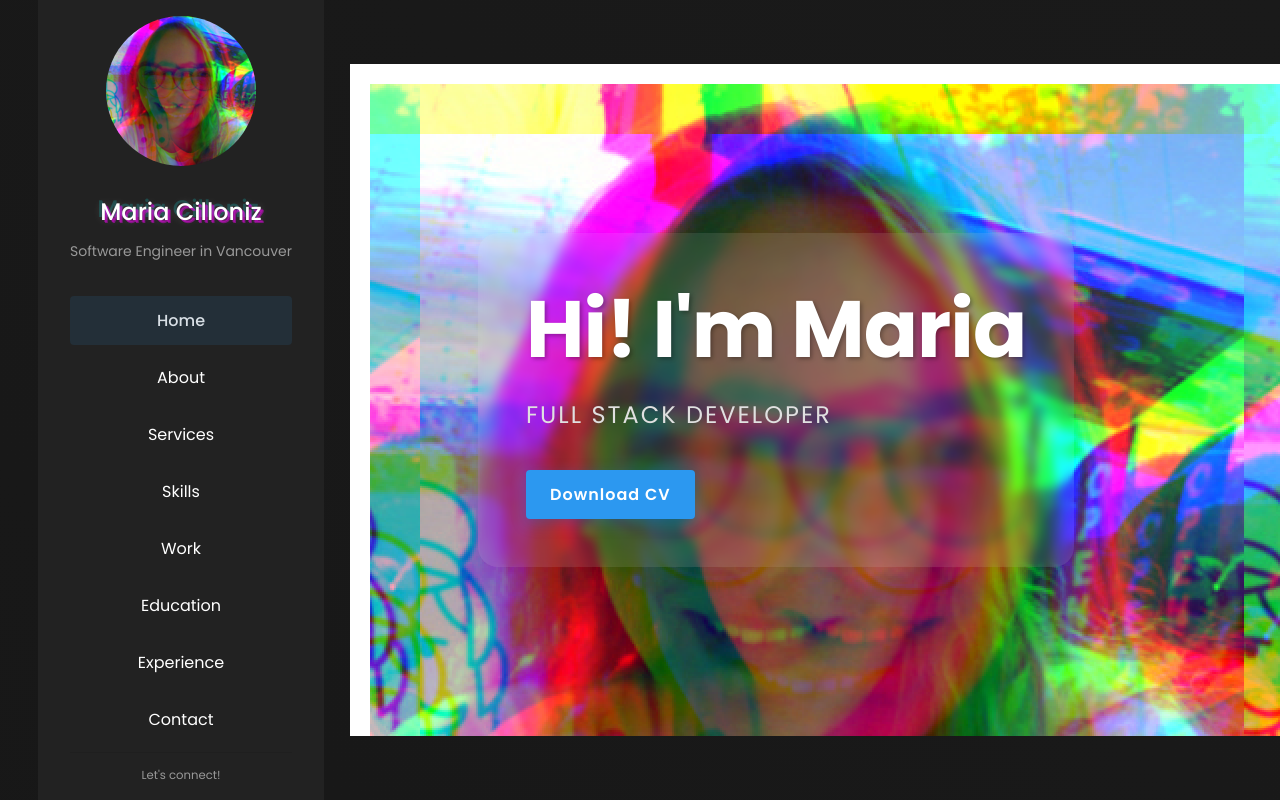
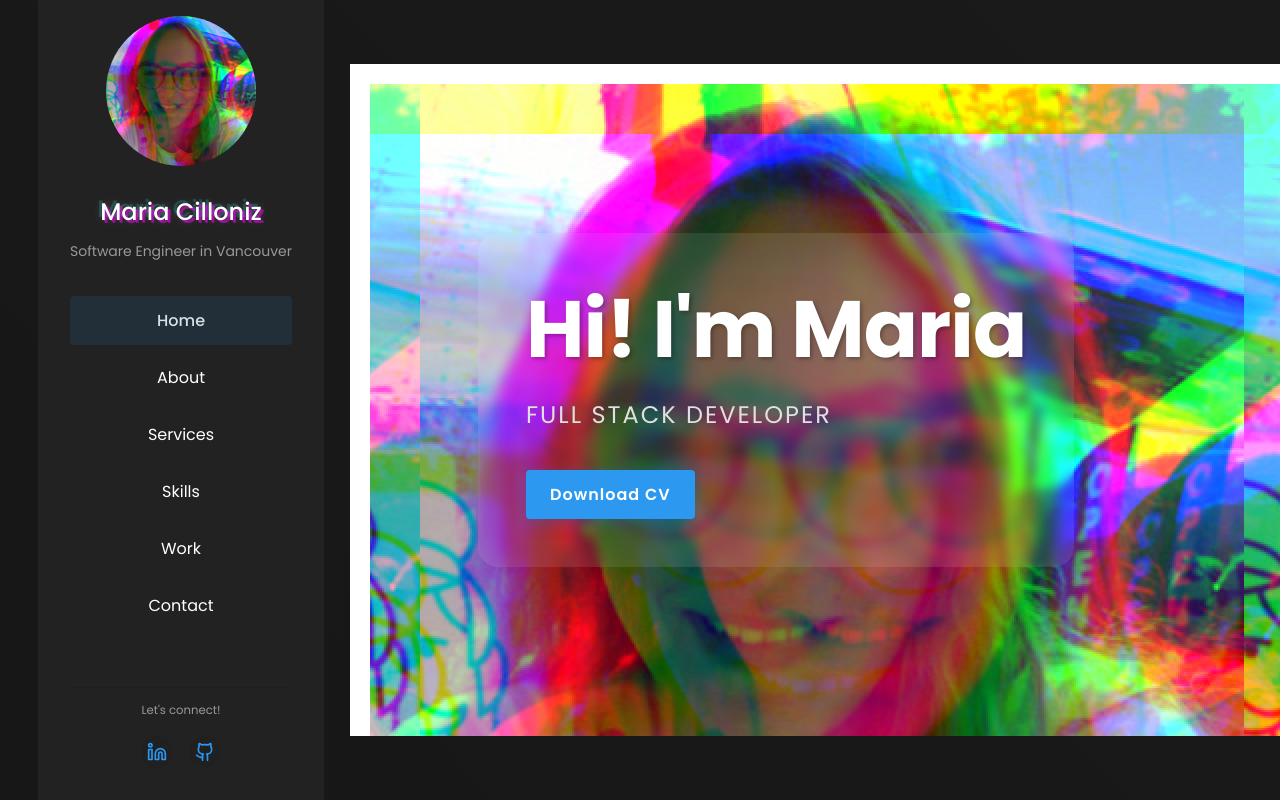
Before and after one commit to MariaCilloniz/portfolio, a React (Vite) app: page / in a window 1280 px wide. Shown: the top 800 px of the page. Built offline with nearby package versions, Linux system fonts and the light colour scheme.

Commit message:
Contact page

```diff
--- a/src/App.jsx
+++ b/src/App.jsx
@@ -41,8 +41,8 @@ function App() {
         <Services id="services" />
         <Skills id="skills" />
         <Work id="work" />
-        <Education id="education" />
-        <Experience id="experience" />
+        {/* <Education id="education" />
+        <Experience id="experience" /> */}
         <Contact id="contact" />
       </main>
     </div>
--- a/src/components/Aside/Aside.jsx
+++ b/src/components/Aside/Aside.jsx
@@ -1,10 +1,8 @@
 import React, {useState, useEffect} from 'react';
 import heroImage from '/images/output.png';
 import {
-  Facebook,
-  Twitter,
-  Instagram,
-  Linkedin
+  Linkedin,
+  Github
 } from 'lucide-react';
 import './Aside.scss';
 
@@ -16,13 +14,14 @@ function Aside({ isOpen, toggleSidebar }) {
         { id: 'services', label: 'Services' },
         { id: 'skills', label: 'Skills' },
         { id: 'work', label: 'Work' },
-        { id: 'education', label: 'Education' },
-        { id: 'experience', label: 'Experience' },
+        // { id: 'education', label: 'Education' },
+        // { id: 'experience', label: 'Experience' },
         { id: 'contact', label: 'Contact' }
     ];
 
 const socialLinks = [
-        { icon: <Linkedin size={20} />, url: '#', label: 'LinkedIn' }
+        { icon: <Linkedin size={20} />, url: '#', label: 'LinkedIn' },
+        { icon: <Github size={20} />, url: '#', label: 'GitHub' }
     ];
 
     useEffect(() => {
--- a/src/components/Contact/Contact.jsx
+++ b/src/components/Contact/Contact.jsx
@@ -1,6 +1,6 @@
 import React, { useState } from 'react';
 import { motion } from 'framer-motion';
-import { Mail, MapPin, Phone } from 'lucide-react';
+import { Mail, MapPin, Phone, Github, Linkedin} from 'lucide-react';
 import './Contact.scss';
 
 function Contact() {
@@ -28,17 +28,17 @@ function Contact() {
     const contactInfo = [
         {
             icon: <Mail />,
-            value: 'info@domain.com',
-            link: 'mailto:info@domain.com'
+            value: 'majocilloniz@gmail.com',
+            link: 'mailto:majocilloniz@gmail.com'
         },
         {
-            icon: <MapPin />,
-            value: '198 West 21th Street, Suite 721 New York NY 10016'
+            icon: <Github />,
+            value: 'MariaCilloniz'
         },
         {
-            icon: <Phone />,
-            value: '+123 456 7890',
-            link: 'tel:+1234567890'
+            icon: <Linkedin />,
+            value: 'Maria Jose Cilloniz',
+            link: 'Maria Jose Cilloniz'
         }
     ];
 
--- a/src/components/Contact/Contact.scss
+++ b/src/components/Contact/Contact.scss
@@ -67,6 +67,7 @@
                 .form__group {
                     input,
                     textarea {
+                        font-family: 'Poppins', sans-serif;
                         width: 100%;
                         padding: 0.8rem;
                         border: 1px solid #ddd;
```
